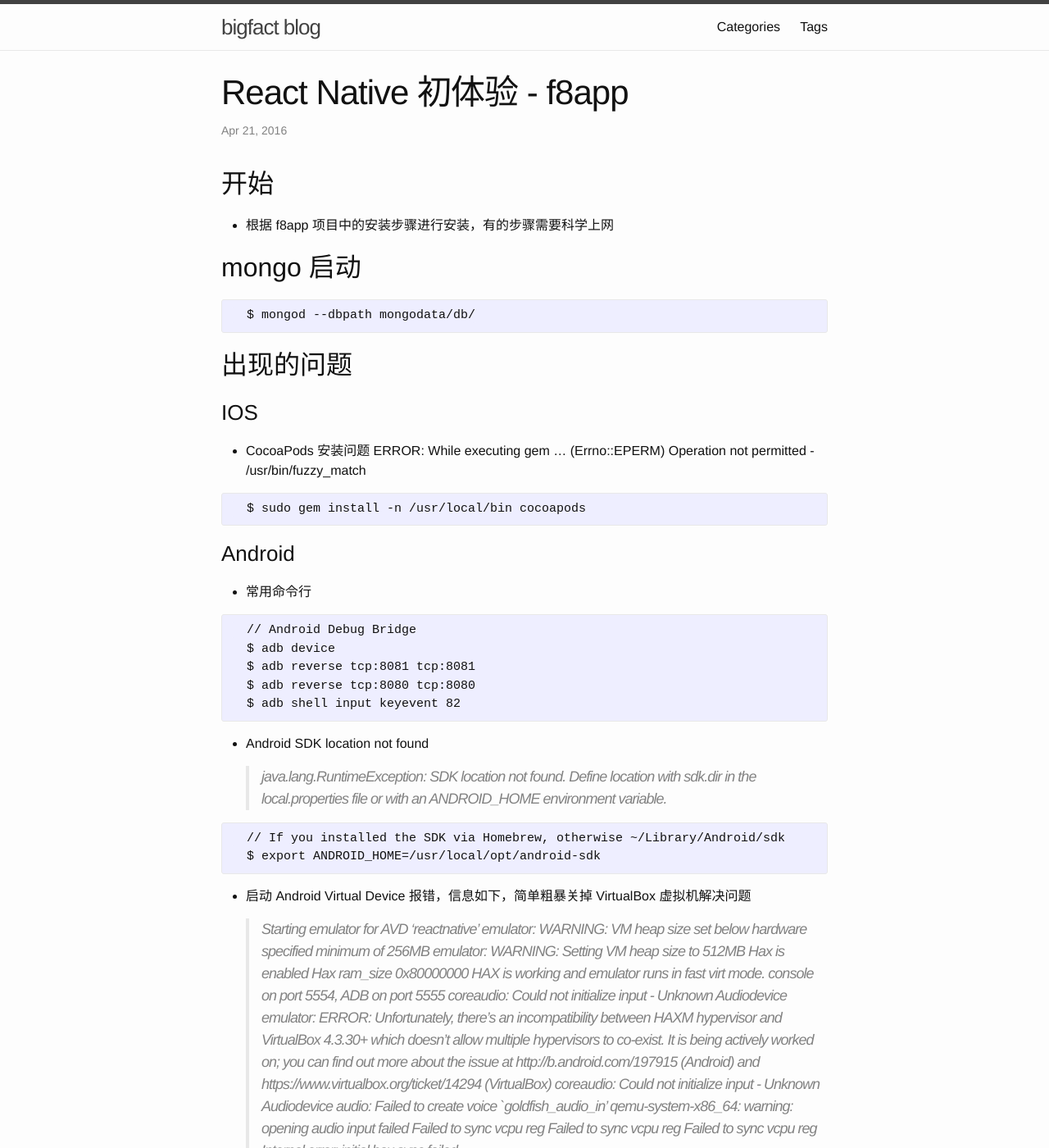
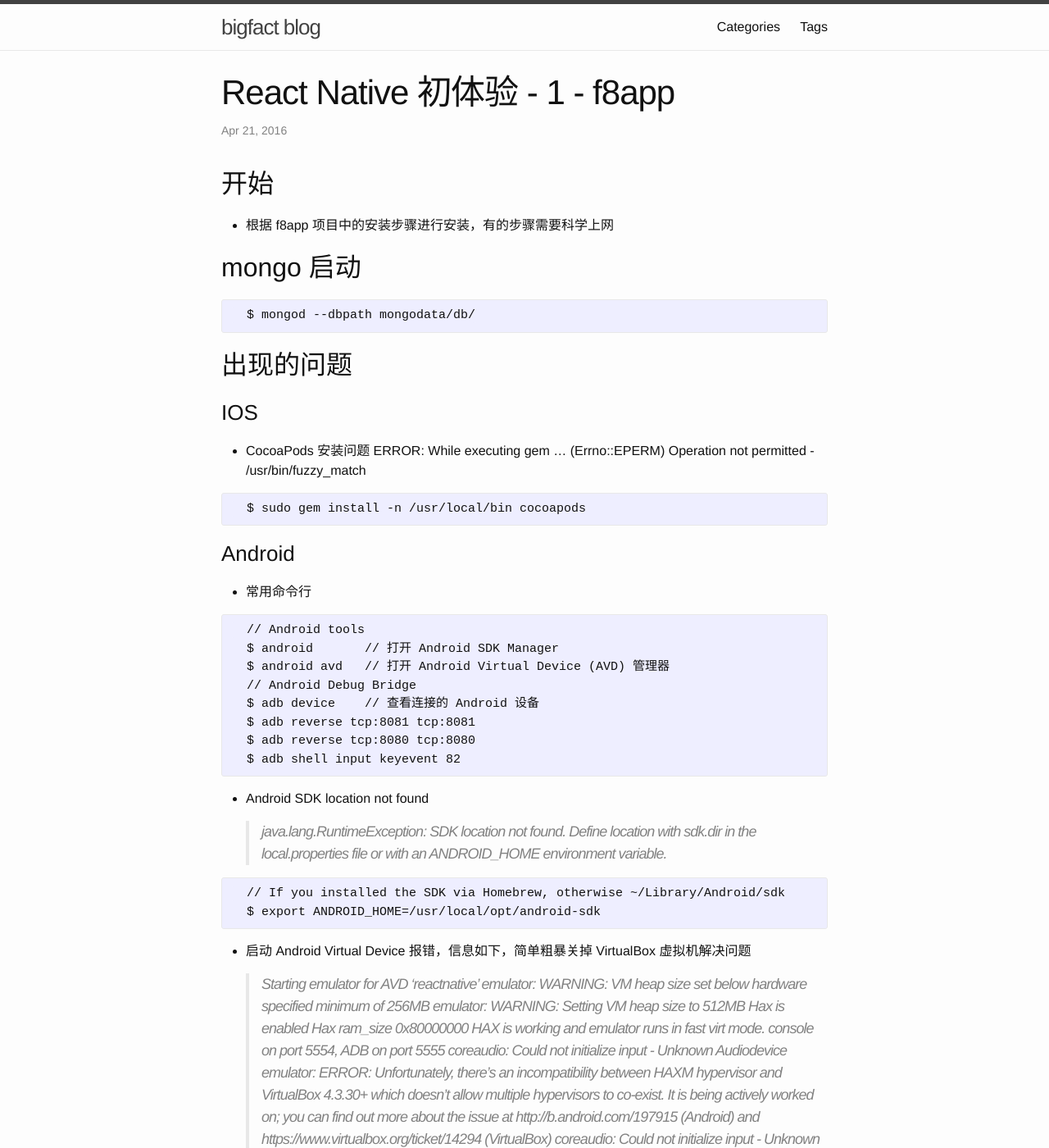
Before and after one commit to bigfact/bigfact.github.io, a Jekyll site: the page built from _posts/2016-04-21-react-native-first-1-f8app.md, in a window 1280 px wide and 1400 px high. Shown: the whole window at 82% size. Built offline with Jekyll 4.4.1, drawn with Linux system fonts in a browser that asks for light colours; comment, search, counter and statistics services are not loaded.

Commit message:
修改部分文件

```diff
--- a/Gemfile
+++ b/Gemfile
@@ -1,4 +1,4 @@
 # source 'https://rubygems.org'
 # source 'https://ruby.taobao.org/'
 source 'https://gems.ruby-china.org/'
-gem 'github-pages'
+gem 'github-pages', group: :jekyll_plugins
--- a/_config.yml
+++ b/_config.yml
@@ -25,3 +25,4 @@
 keep_files:   [".git", ".svn"]
 encoding:     "utf-8"
 markdown_ext: "markdown,mkdown,mkdn,mkd,md"
+# auto: true
--- a/_posts/2016-04-21-react-native-first-test-f8app.md
+++ b/_posts/2016-04-21-react-native-first-1-f8app.md
@@ -1,9 +1,9 @@
 ---
 layout: post
-title: "React Native 初体验 - f8app"
+title: "React Native 初体验 - 1 - f8app"
 date: 2016.04.21 18:55:00 +0800
-category: React
-tags: React APP
+category: React-Native
+tags: React-Native
 ---
 
 ## 开始
@@ -31,8 +31,11 @@
 
 * 常用命令行
 {% highlight cammand %}
+  // Android tools
+  $ android       // 打开 Android SDK Manager
+  $ android avd   // 打开 Android Virtual Device (AVD) 管理器
   // Android Debug Bridge
-  $ adb device
+  $ adb device    // 查看连接的 Android 设备
   $ adb reverse tcp:8081 tcp:8081
   $ adb reverse tcp:8080 tcp:8080
   $ adb shell input keyevent 82
```
Also changed, not shown: Gemfile.lock, README.md.
